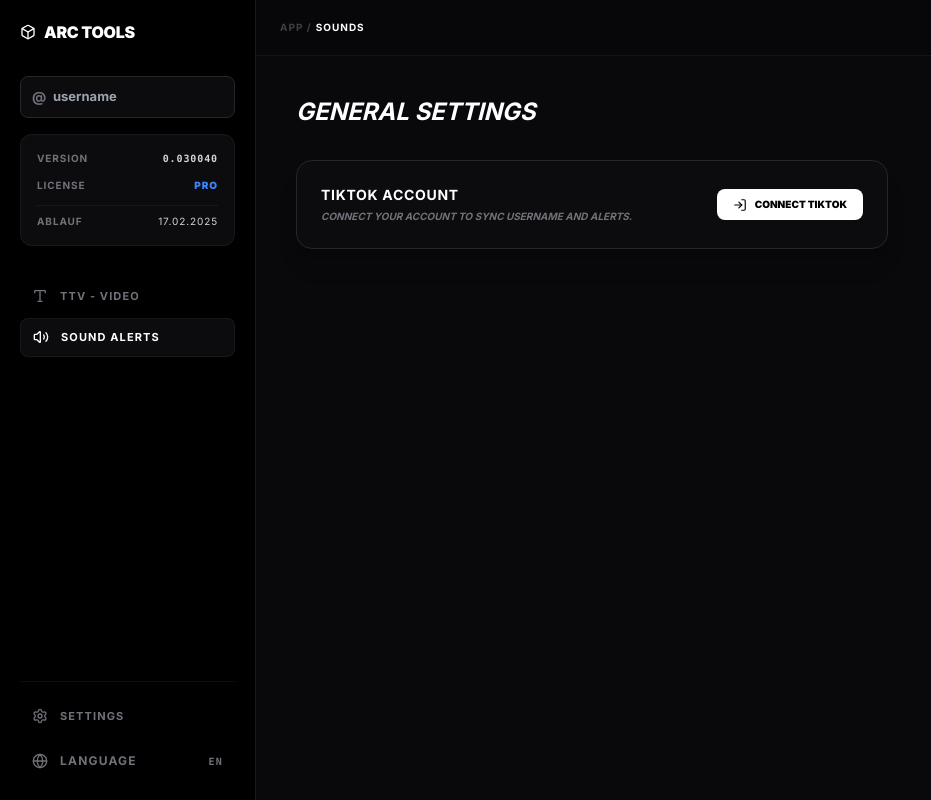
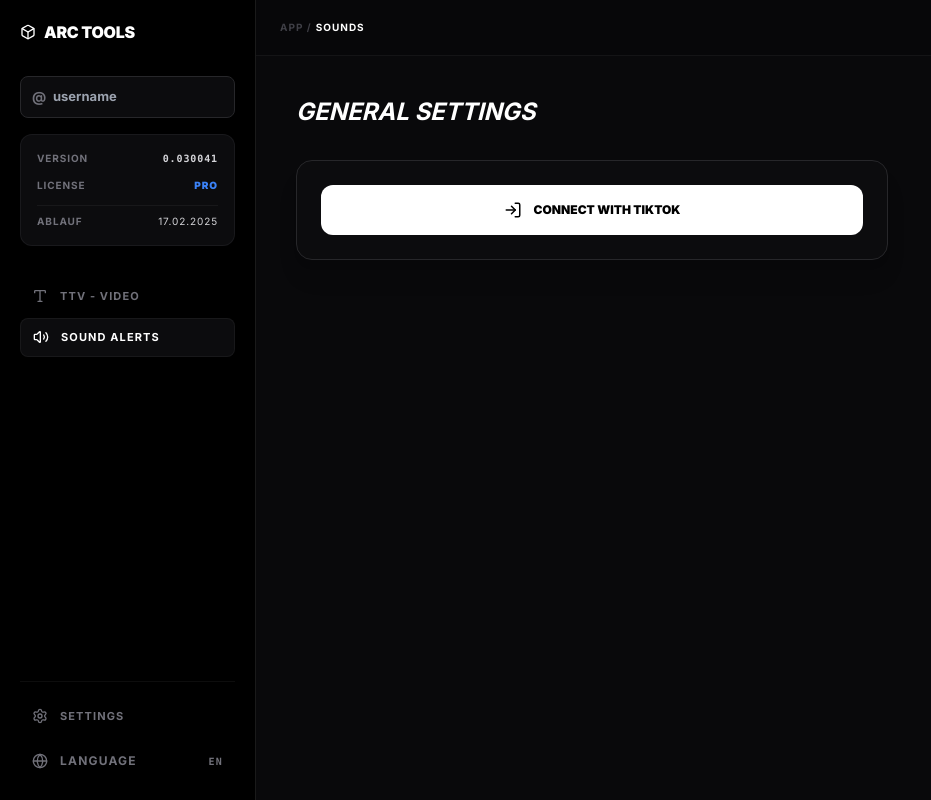
Before and after one commit to muhtarremsi/tiktok-overlay, a Next.js app: page / in a window 1280 px wide. Both pictures are taken after a click on the button "SOUND ALERTS". Shown: the whole page, without its empty margins (0-931 px from the left). Built offline with nearby package versions, Linux system fonts and the light colour scheme.

Commit message:
Restore final sidebar UI and integrated login into settings

```diff
--- a/app/page.tsx
+++ b/app/page.tsx
@@ -1,9 +1,9 @@
 "use client";
 
 import React, { useState, useEffect, Suspense } from "react";
-import { useSearchParams, useRouter } from "next/navigation";
+import { useSearchParams } from "next/navigation";
 import {
-  Type, Settings, Box, Loader2, Plus, Trash2, Menu, X,
+  Type, Settings, Box, Loader2, Plus, Trash2, X,
   Volume2, Globe, LogIn, CheckCircle2
 } from "lucide-react";
 
@@ -11,9 +11,8 @@ function DashboardContent() {
   const searchParams = useSearchParams();
   const [username, setUsername] = useState("");
   const [activeView, setActiveView] = useState("ttv");
-  const [sidebarOpen, setSidebarOpen] = useState(false);
   const [baseUrl, setBaseUrl] = useState("");
-  const version = "0.030040";
+  const version = "0.030041";
   const expiryDate = "17.02.2025";
 
   useEffect(() => {
@@ -24,9 +23,8 @@ function DashboardContent() {
 
   return (
     <div className="flex h-screen w-full overflow-hidden bg-[#09090b] text-zinc-200 font-sans text-[12px]">
-      <aside className={`fixed inset-y-0 left-0 w-64 bg-black border-r border-white/10 z-50 transition-transform lg:relative lg:translate-x-0 ${sidebarOpen ? "translate-x-0" : "-translate-x-full"} flex flex-col`}>
-        <div className="p-5 flex flex-col h-full font-sans uppercase font-bold italic">
-          <div className="flex items-center justify-between mb-8 text-white not-italic font-black tracking-tight">
+      <aside className="w-64 bg-black border-r border-white/10 flex flex-col p-5 font-sans uppercase font-bold italic">
+        <div className="flex items-center mb-8 text-white not-italic font-black tracking-tight">
           <h1 className="text-base flex items-center gap-2"><Box className="w-4 h-4" /> ARC TOOLS</h1>
         </div>
 
@@ -56,7 +54,6 @@ function DashboardContent() {
               <span className="text-[10px] font-mono">EN</span>
            </div>
         </div>
-        </div>
       </aside>
 
       <main className="flex-1 bg-[#09090b] flex flex-col min-w-0 font-bold uppercase">
@@ -73,62 +70,49 @@ function DashboardContent() {
 
 function ModuleSettings({ username }: any) {
   const handleLogin = () => window.location.href = "/api/auth/login";
-
   return (
     <div className="p-10 max-w-2xl space-y-8 uppercase italic font-bold">
       <h2 className="text-2xl text-white">General Settings</h2>
-      <div className="bg-[#0c0c0e] border border-zinc-800 rounded-2xl p-6 space-y-6 shadow-xl not-italic">
-        <div className="flex items-center justify-between">
-          <div>
-            <h3 className="text-white font-bold uppercase tracking-wider text-sm">TikTok Account</h3>
-            <p className="text-zinc-500 text-[10px] mt-1 uppercase italic">Connect your account to sync username and alerts.</p>
-          </div>
+      <div className="bg-[#0c0c0e] border border-zinc-800 rounded-2xl p-6 space-y-6 shadow-xl not-italic text-center">
         {username ? (
-            <div className="flex items-center gap-2 text-green-500 font-bold text-[10px] uppercase">
-              <CheckCircle2 size={14} /> Connected
+          <div className="text-green-500 font-bold flex flex-col items-center gap-2">
+            <CheckCircle2 size={32} />
+            <span className="uppercase text-xs tracking-widest">TikTok Account Connected: {username}</span>
           </div>
         ) : (
-            <button onClick={handleLogin} className="flex items-center gap-2 bg-white text-black px-4 py-2 rounded-lg font-black text-[10px] hover:bg-zinc-200 transition-all uppercase">
-              <LogIn size={14} /> Connect TikTok
+          <button onClick={handleLogin} className="w-full flex items-center justify-center gap-3 bg-white text-black py-4 rounded-xl font-black hover:bg-zinc-200 transition-all uppercase text-xs">
+            <LogIn size={18} /> Connect with TikTok
           </button>
         )}
-        </div>
       </div>
     </div>
   );
 }
 
 function ModuleTTV({ username, baseUrl }: any) {
-  const [triggers, setTriggers] = useState<any[]>([{ id: 1, code: "777", url: "https://...", start: 0, end: 10 }]);
+  const [triggers, setTriggers] = useState<any[]>([{ id: 1, code: "777", url: "https://cdn.discordapp.com/attachments/1462540433463709815/1472988001838563361/Meme_Okay_.mp4", start: 0, end: 10 }]);
   const [newCode, setNewCode] = useState("");
   const [newUrl, setNewUrl] = useState("");
-
-  const addTrigger = () => {
-    if (!newCode || !newUrl) return;
-    setTriggers([...triggers, { id: Date.now(), code: newCode, url: newUrl, start: 0, end: 10 }]);
-    setNewCode(""); setNewUrl("");
-  };
 
   const configString = typeof window !== 'undefined' ? btoa(JSON.stringify(triggers)) : "";
   const link = `${baseUrl}/overlay?u=${username || 'username'}&config=${configString}`;
 
   return (
     <div className="p-10 max-w-6xl mx-auto space-y-10 uppercase italic font-bold">
-      <h2 className="text-2xl text-white italic">TTV Setup</h2>
       <div className="bg-[#0c0c0e] border border-zinc-800 rounded-2xl p-6 space-y-6 shadow-lg">
         <h3 className="text-white text-xs font-black flex items-center gap-2 not-italic"><Plus size={14} /> NEW TRIGGER</h3>
         <div className="grid grid-cols-1 md:grid-cols-2 gap-4">
-          <input type="text" placeholder="Code (e.g. 777)" value={newCode} onChange={e => setNewCode(e.target.value)} className="bg-black border border-zinc-800 rounded px-3 py-3 text-white text-xs outline-none" />
+          <input type="text" placeholder="Trigger Code (e.g. 777)" value={newCode} onChange={e => setNewCode(e.target.value)} className="bg-black border border-zinc-800 rounded px-3 py-3 text-white text-xs outline-none" />
           <input type="text" placeholder="Video URL (.mp4)" value={newUrl} onChange={e => setNewUrl(e.target.value)} className="bg-black border border-zinc-800 rounded px-3 py-3 text-white text-xs outline-none font-mono" />
         </div>
-        <button onClick={addTrigger} className="w-full bg-white text-black font-black py-3 rounded-lg text-xs tracking-widest">ADD TO LIST</button>
+        <button onClick={() => {if(newCode && newUrl) setTriggers([...triggers, {id: Date.now(), code: newCode, url: newUrl, start: 0, end: 10}])}} className="w-full bg-white text-black font-black py-3 rounded-lg text-xs tracking-widest">ADD TO LIST</button>
       </div>
 
       <div className="space-y-3">
         {triggers.map((t) => (
           <div key={t.id} className="flex items-center gap-4 bg-[#0c0c0e] border border-zinc-800 p-4 rounded-xl">
             <span className="text-green-400 font-black">{t.code}</span>
-            <span className="flex-1 text-zinc-500 text-[9px] truncate opacity-50 font-mono">{t.url}</span>
+            <span className="flex-1 text-zinc-500 text-[9px] truncate opacity-50 font-mono italic">{t.url}</span>
             <button onClick={() => setTriggers(triggers.filter(x => x.id !== t.id))} className="text-zinc-600 hover:text-red-500"><Trash2 size={16} /></button>
           </div>
         ))}
@@ -146,7 +130,7 @@ function ModuleTTV({ username, baseUrl }: any) {
 }
 
 function SidebarItem({ icon, label, active, onClick }: any) {
-  return <button onClick={onClick} className={`w-full flex items-center gap-3 px-3 py-2.5 rounded-lg text-[11px] uppercase transition-all tracking-widest font-bold ${active ? "bg-[#0c0c0e] text-white border border-white/5 shadow-xl" : "text-zinc-500 hover:text-white"}`}><span>{icon}</span>{label}</button>;
+  return <button onClick={onClick} className={`w-full flex items-center gap-3 px-3 py-2.5 rounded-lg text-[11px] uppercase transition-all tracking-widest font-bold ${active ? "bg-[#0c0c0e] text-white border border-white/5" : "text-zinc-500 hover:text-white"}`}><span>{icon}</span>{label}</button>;
 }
 
 export default function Dashboard() { return <Suspense fallback={null}><DashboardContent /></Suspense>; }
```
Lines whose indentation alone changed are shown as unchanged.
